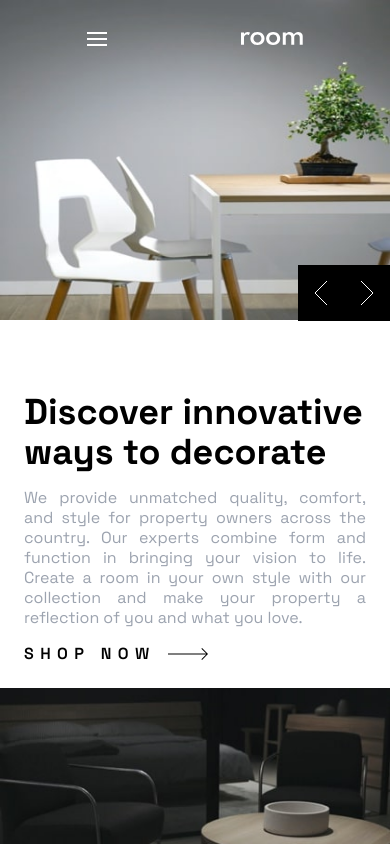
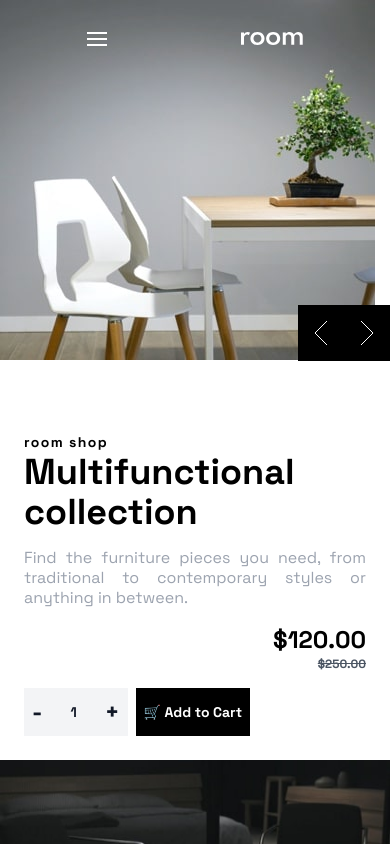
Before and after one commit to Petsamuel/room-landing-page, a React (Vite) app: page / in a window 390 px wide. Both pictures are taken after a click on the element "SHOP NOW". Shown: the top 844 px of the page. Built offline with nearby package versions, Linux system fonts and the light colour scheme.

Commit message:
✨ implement shop functionality with cart and toggle features

```diff
--- a/src/App.tsx
+++ b/src/App.tsx
@@ -3,24 +3,28 @@ import About from "./components/About";
 import Footer from "./components/Footer";
 import Header from "./components/Header";
 import { Hero } from "./components/Hero";
-
-function App() {
+import React, { useState } from "react";
+const App: React.FC = () => {
+  const [shop, setShop] = useState<boolean>(false);
+  console.log(shop);
   return (
     <>
       <main>
         <section className="relative" id="home">
-          <Header />
-          <Hero />
+          <Header shop={(val) => setShop(val)} />
+          <Hero shopToggle={shop} setToggleShop={(val) => setShop(val)} />
         </section>
+
         <section id="about">
           <About />
         </section>
+
         <section id="contact">
           <Footer />
         </section>
       </main>
     </>
   );
-}
+};
 
 export default App;
--- a/src/components/Footer.tsx
+++ b/src/components/Footer.tsx
@@ -3,7 +3,7 @@ const Footer = () => {
     <footer className="flex justify-center p-4">
       <div className=" flex space-x-4">
         <a href="mailto:petsamuel.com">Gmail</a>
-        <a href="">Github</a>
+        <a href="https://github.com/Petsamuel/room-landing-page">Github</a>
         <a href="bieeilled.vercel.app">Website</a>
       </div>
     </footer>
--- a/src/components/Header.tsx
+++ b/src/components/Header.tsx
@@ -3,17 +3,32 @@ import IconOpen from "../assets/images/icon-hamburger.svg";
 import IconClose from "../assets/images/icon-close.svg";
 import { useState } from "react";
 import { Navlist } from "./data";
-const Header = () => {
+
+interface ShopTrigger {
+  shop: (arg: boolean) => void;
+}
+interface ShopVal {
+  val: string;
+}
+const Header = ({ shop }: ShopTrigger) => {
   const [status, setStatus] = useState(true);
 
+  const ShopFunc = ({ val }: ShopVal) => {
+    if (val === "shop") {
+      shop(true);
+    } else {
+      shop(false);
+    }
+  };
   return (
     <>
       <header
         className={` ${
-          !status ? " lg:bg-transparent bg-white z-30 fixed" : "absolute"
-        }  top-0 w-full`}
+          !status ? " lg:bg-transparent bg-white fixed" : "absolute"
+        }  top-0 w-full z-50`}
       >
         <div className="flex gap-[4rem] lg:m-8  my-4 items-center p-4 justify-evenly lg:justify-start">
+          {/* menu controls */}
           <div className="lg:hidden">
             <img
               className="cursor-pointer"
@@ -35,7 +50,13 @@ const Header = () => {
               <ul key={index}>
                 <li className="text-white font-semibold hover:underline underline-offset-8 ">
                   {" "}
-                  <a href={val.link} className="">
+                  <a
+                    href={val.link}
+                    className=""
+                    onClick={() => {
+                      ShopFunc({ val: val.name });
+                    }}
+                  >
                     {" "}
                     {val.name}
                   </a>
@@ -50,7 +71,15 @@ const Header = () => {
                 <ul key={index}>
                   <li className={`${!status && "text-black font-semibold"}`}>
                     {" "}
-                    <a href={val.link}> {val.name}</a>
+                    <a
+                      href={val.link}
+                      onClick={() => {
+                        ShopFunc({ val: val.name });
+                      }}
+                    >
+                      {" "}
+                      {val.name}
+                    </a>
                   </li>
                 </ul>
               ))}
--- a/src/components/Hero.tsx
+++ b/src/components/Hero.tsx
@@ -2,7 +2,8 @@ import { useState, useEffect } from "react";
 import arrow from "../assets/images/icon-arrow.svg";
 import prev from "../assets/images/icon-angle-left.svg";
 import next from "../assets/images/icon-angle-right.svg";
-import { HeroContent } from "./data";
+import { HeroContent, ShopContent } from "./data";
+import { ShopCart } from "./ShopCart";
 
 interface Herocontent {
   name: string;
@@ -12,14 +13,30 @@ interface Herocontent {
   image: string;
   image2: string;
 }
+interface ShopContent {
+  title: string;
+  heading: JSX.Element;
+  content: JSX.Element;
+}
+type shopToggle = {
+  shopToggle: boolean;
+  setToggleShop: (arg: boolean) => void;
+};
 
-export const Hero = () => {
+export const Hero = ({ shopToggle, setToggleShop }: shopToggle) => {
   const [load, setLoad] = useState<Herocontent>();
   const [count, setCounter] = useState<number>(0);
+  const [shop, setShop] = useState<boolean>(false);
+  const [itemCount, setItemCount] = useState<number>(1);
+  const [showCart, setShowCart] = useState<boolean>(false);
 
   useEffect(() => {
     setLoad(HeroContent[count]);
   }, [count]);
+
+  useEffect(() => {
+    setShop(shopToggle);
+  }, [shopToggle]);
 
   const nextSlide = () => {
     setCounter((count + 1) % HeroContent.length);
@@ -31,23 +48,83 @@ export const Hero = () => {
   };
 
   return (
-    <section className="flex gap-4 lg:flex-row flex-col">
+    <section
+      className={`${
+        shop && "h - screen"
+      } flex gap-4 lg:flex-row flex-col relative`}
+    >
       <div className="hidden lg:block">
-        <img src={load?.image} alt="image" />
+        <img
+          src={load?.image}
+          alt="image"
+          className={`${shop && "h-screen"}`}
+        />
       </div>
       <div className="lg:hidden block">
-        <img src={load?.image2} alt="image" className="h-[20rem] w-full" />
+        <img src={load?.image2} alt="image" className="" />
       </div>
       {/* section2 */}
+      {showCart && (
+        <ShopCart
+          itemCount={itemCount}
+          closeCart={() => setShowCart(!showCart)}
+        />
+      )}
       <div className="flex flex-col gap-4  lg:p-[4rem] p-6 leading-5 basis-1/2 relative">
-        <div className="mt-8 text-4xl font-bold">{load?.heading}</div>
+        <div className="mt-8 text-4xl font-bold">
+          {shop && (
+            <p className="text-sm font-semibold text-black lowercase tracking-widest">
+              {ShopContent[0].title}
+            </p>
+          )}
+          {!shop ? load?.heading : ShopContent[0].heading}
+        </div>
         <div className="text-gray-400 lg:text-start text-justify">
-          {load?.content}
+          {!shop ? load?.content : ShopContent[0].content}
         </div>
-        <div className="flex gap-3 uppercase font-semibold items-center tracking-[0.4rem] cursor-pointer hover:text-gray-400">
-          {load?.cta} <img src={arrow} alt="shop now" className="" />
-        </div>
-
+        {!shop ? (
+          <div
+            className="flex gap-3 uppercase font-semibold items-center tracking-[0.4rem] cursor-pointer hover:text-gray-400"
+            onClick={() => {
+              setToggleShop(true);
+            }}
+          >
+            {load?.cta} <img src={arrow} alt="shop now" className="" />
+          </div>
+        ) : (
+          <div className="flex flex-col gap-4 font-bold ">
+            <div className="text-2xl flex flex-col lg:justify-end items-end">
+              {ShopContent[0].price} {ShopContent[0].discount}
+            </div>
+            <div className="flex space-x-2 lg:justify-end">
+              <div className="bg-gray-100 text-gray-900  cursor-pointer flex space-x-5 text-sm items-center">
+                <p
+                  className="text-2xl p-2 hover:bg-neutral-500 rounded-l-md"
+                  onClick={() => {
+                    setItemCount(itemCount == 1 ? 1 : itemCount - 1);
+                  }}
+                >
+                  -
+                </p>
+                <p>{itemCount}</p>
+                <p
+                  className="text-2xl hover:bg-neutral-500 p-2 rounded-r-md"
+                  onClick={() => {
+                    setItemCount(itemCount + 1);
+                  }}
+                >
+                  +
+                </p>
+              </div>
+              <div
+                onClick={() => setShowCart(!showCart)}
+                className="bg-black text-white p-2 cursor-pointer flex items-center text-sm hover:bg-neutral-500"
+              >
+                🛒 Add to Cart
+              </div>
+            </div>
+          </div>
+        )}
         {/* hero controller */}
         <div className="absolute lg:bottom-0  end-0 lg:start-[-16px] flex  item-center mt-[-95px]">
           <div
--- /dev/null
+++ b/src/components/ShopCart.tsx
@@ -0,0 +1,52 @@
+import productImg from "../assets/images/desktop-image-hero-3.jpg";
+import { ShopContent } from "./data";
+import { useState, useEffect } from "react";
+
+type cartCost = {
+  itemCount: number;
+  closeCart: () => void;
+};
+
+export const ShopCart = ({ itemCount, closeCart }: cartCost) => {
+  const [result, setResult] = useState<number>();
+  const price = 120.0;
+  useEffect(() => {
+    setResult(itemCount * price);
+  }, [itemCount]);
+
+
+  return (
+    <>
+      <section className="bg-white p-8 fixed left-0 shadow-md z-50 top-0] h-full">
+        <div className="flex flex-col rounded-sm bg-white">
+          <div className="flex justify-between">
+            <p>Cart</p>
+            <p
+              onClick={() => closeCart()}
+              className="p-2 cursor-pointer font-bold"
+            >
+              X
+            </p>
+          </div>
+          <div className="my-2 border-b-2 h-3" />
+          <div className="flex space-x-5">
+            <div>
+              <img src={productImg} className="rounded-sm w-[5rem] h-auto" />
+            </div>
+            <div className="text-sm">
+              {ShopContent[0].heading}
+              <p className="text-right ">
+                {ShopContent[0].price} X {itemCount}
+              </p>
+              <p className="text-right">${result}</p>
+            </div>
+          </div>
+          <div className="my-4 bg-black flex items-center text-white p-4  justify-center cursor-pointer">
+            Checkout
+          </div>
+        </div>
+      </section>
+      <span className="fixed bg-black w-screen h-screen left-0 top-0 z-20 opacity-50 backdrop-blur-sm" />
+    </>
+  );
+};
--- a/src/components/data.tsx
+++ b/src/components/data.tsx
@@ -92,3 +92,17 @@ export const AboutContent = [
     image2: AboutImage2,
   },
 ];
+export const ShopContent = [
+  {
+    title: <p className="lg:text-right font-bold">room Shop</p>,
+    heading: <p className="lg:text-right">Multifunctional collection</p>,
+    price: <p className="lg:text-right">$120.00</p>,
+    discount: <p className="text-xs line-through text-gray-600">$250.00</p>,
+    content: (
+      <p className="lg:text-right">
+        Find the furniture pieces you need, from traditional to contemporary
+        styles or anything in between.
+      </p>
+    ),
+  },
+];
```
